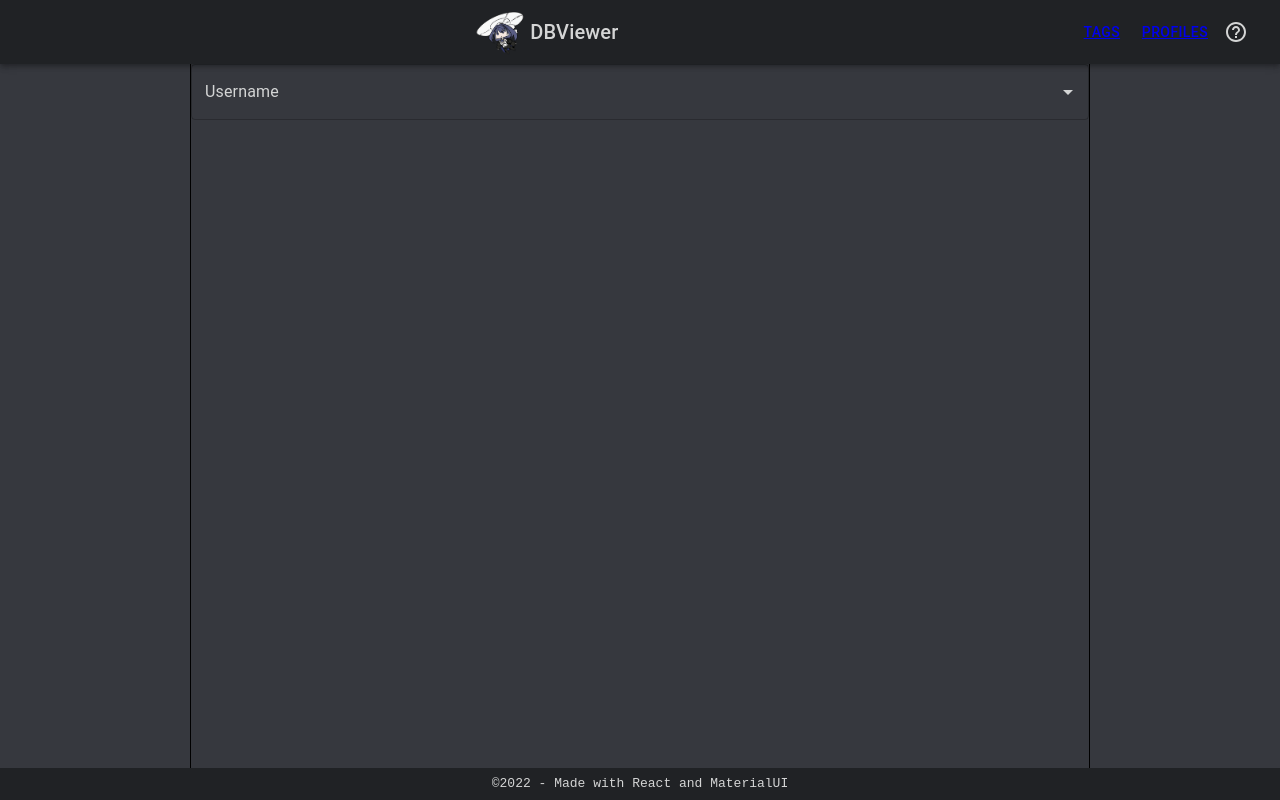
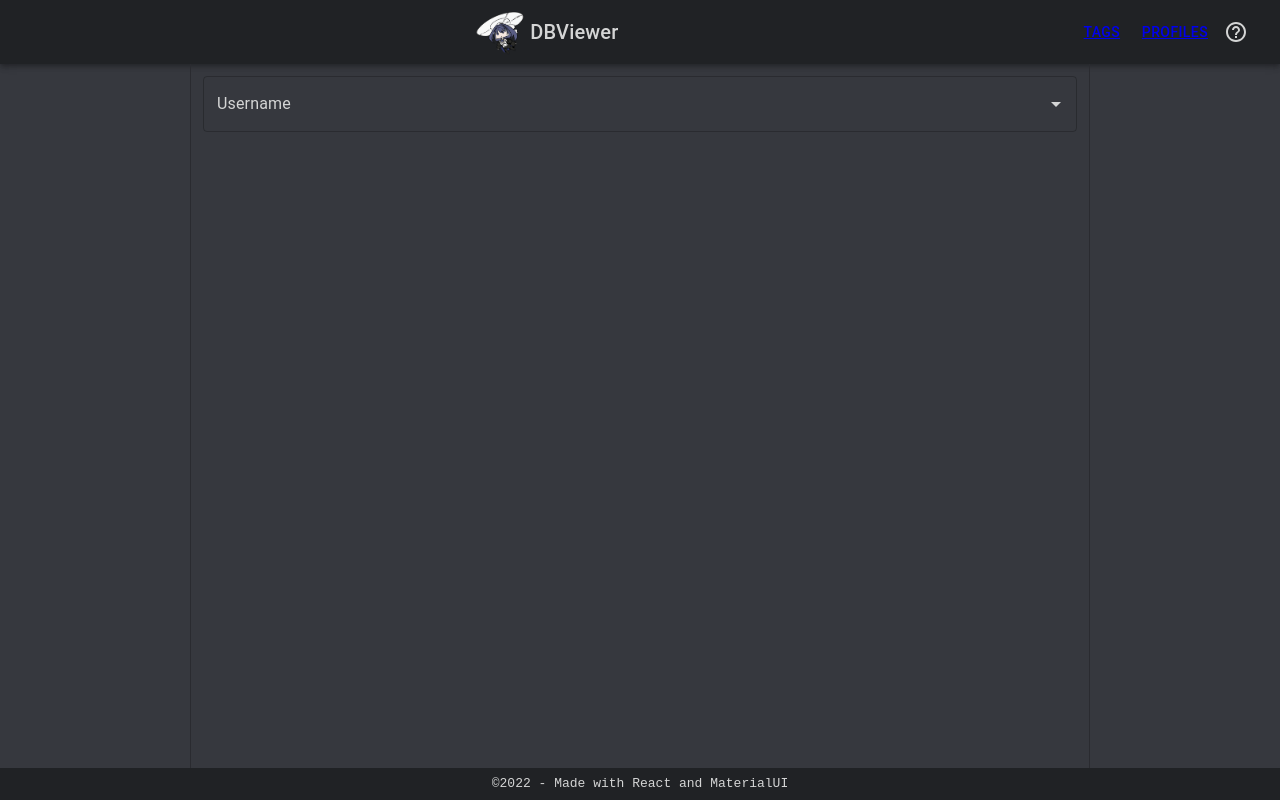
Before and after one commit to lnieto-m/db-viewer, a React (Create React App) app: page /db-viewer/profiles in a window 1280 px wide. Built offline with nearby package versions, Linux system fonts and the light colour scheme.

Commit message:
profile view main features only visual tweaking and throttle fix left

```diff
--- a/src/components/profileView.tsx
+++ b/src/components/profileView.tsx
@@ -78,12 +78,13 @@ function ProfileView() {
         sx={{
             flexGrow: 1,
             padding: '0px',
-            borderRight: '1px solid black',
-            borderLeft: '1px solid black'
+            borderRight: '1px solid #2a2b30',
+            borderLeft: '1px solid #2a2b30'
         }}
     >
         <ThemeProvider theme={PrimaryTheme}>
             <Autocomplete
+                sx={{ margin: '12px 12px 0px 12px'}}
                 id="test"
                 filterOptions={(x) => x}
                 options={options}
@@ -95,7 +96,7 @@ function ProfileView() {
             <Container disableGutters maxWidth='md' sx={{ display: 'flex'}}>
                 {profileInfo?
                     <Stack sx={{width: '100%'}} direction='column' spacing={2}>
-                        <Stack direction='row' spacing={1}>
+                        <Stack direction='row' spacing={1} sx={{padding: '12px 12px 0px 12px'}}>
                             <img
                                 style={{
                                     borderRadius: '50%',
@@ -127,7 +128,7 @@ function ProfileView() {
                                 </Typography>
                             </Stack>
                         </Stack>
-                        <Container disableGutters sx={{ display: 'flex', marginTop: 0 }}>
+                        <Container disableGutters sx={{ display: 'flex', marginTop: 0, borderTop: '1px solid #2a2b30'}}>
                             <Fanarts entryList={fanartList}/>
                         </Container>
                         </Stack>
```
